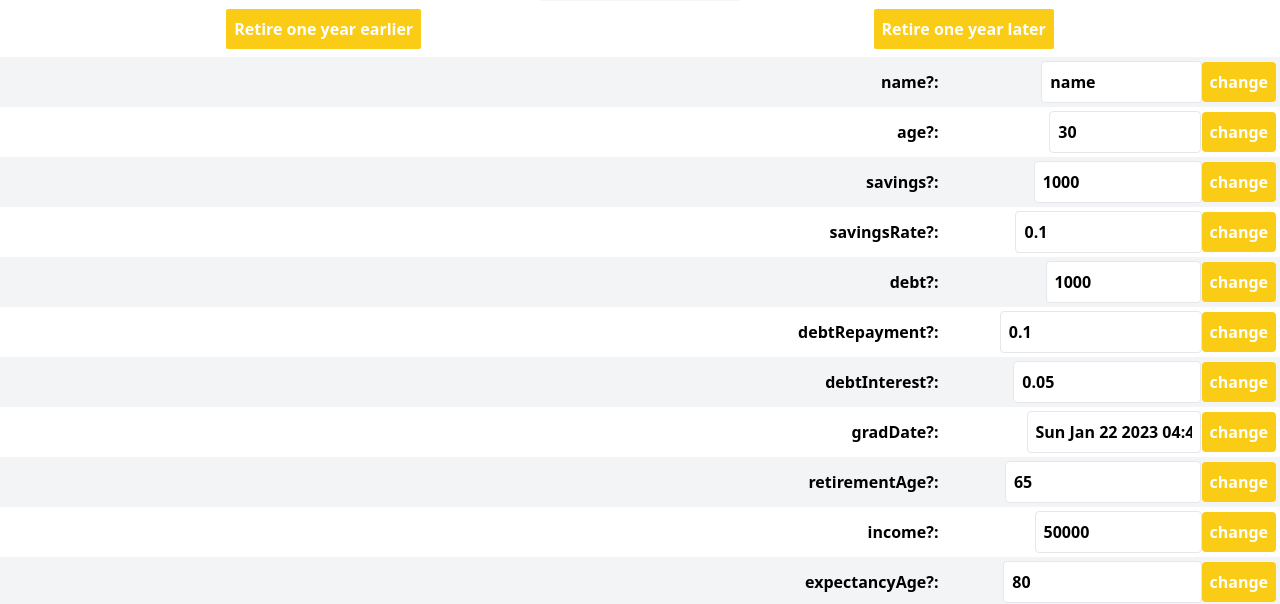
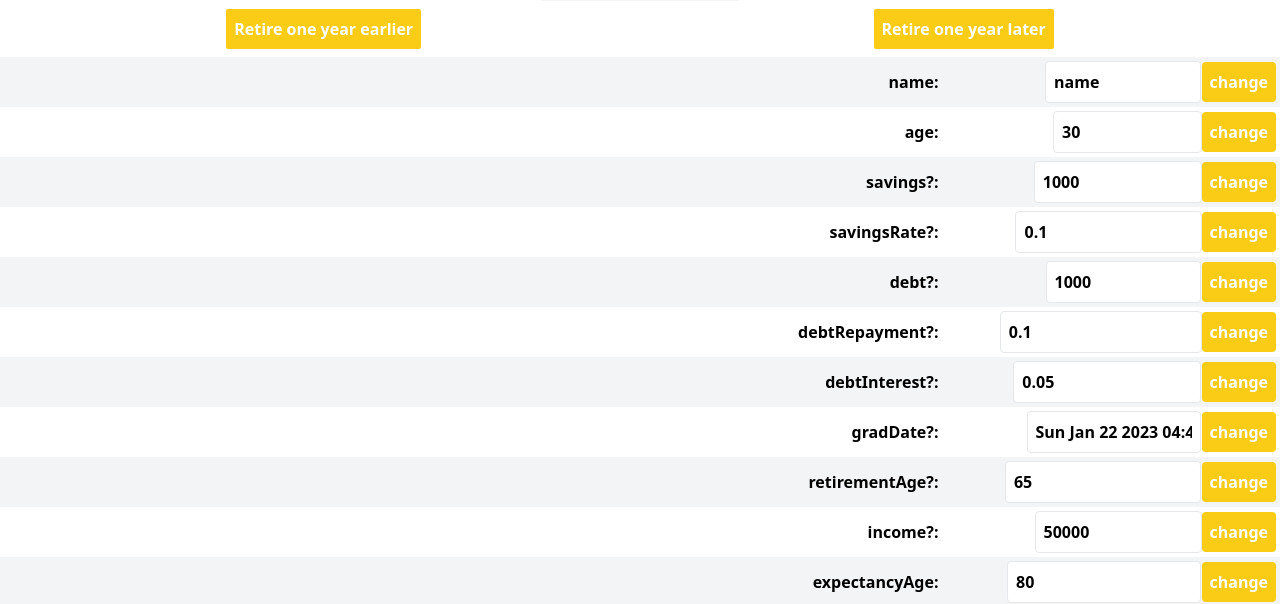
Before and after one commit to malekoa/conuhacks_sunlife, a React (Vite) app: page /results in a window 1280 px wide. Shown: the part 271-875 px from the top of the page. Built offline with nearby package versions, Linux system fonts and the light colour scheme.

Commit message:
added question mark button on click modal

```diff
--- a/src/Routes/Results.jsx
+++ b/src/Routes/Results.jsx
@@ -1,6 +1,7 @@
 import { useState, useEffect } from 'react';
 import { reCalculate } from '../functions';
 import Modal from '../components/Modal';
+import { blurbs } from '../blurbs';
 
 const Results = ({ data }) => {
 
@@ -97,7 +98,9 @@ const Results = ({ data }) => {
                     return (
                         <div key={key} className='flex items-center justify-end p-1 w-full font-bold odd:bg-gray-100'>
                             <div className='flex items-center'>
-                                <span className='flex w-1/2 h-full items-center text-left'>{key}<button>?</button>:</span>
+                                <span className='flex w-1/2 h-full items-center text-left'>{key}
+                                    {(key in blurbs) ? <button onClick={() => { handleModal(key, blurbs[key]) }}>?</button> : ''}
+                                :</span>
                                 <input type="text" value={entry[0]} onChange={text => { handleTextChange(text, key) }} className='flex border p-2 rounded w-1/2'></input>
                             </div>
 
--- a/src/blurbs.js
+++ b/src/blurbs.js
@@ -1,4 +1,4 @@
-const blurbs = {
+export const blurbs = {
     savings: "Savings are assumed to be put into broad index funds accruing an average of 7% annual interest. Although equity has no guaranteed minimal return on investment, this is a sensible rate of return to expect.",
     savingsRate: 'This is how much of your salary as a percentage you put aside. In the long run, this makes a much bigger difference than the amount of money you start with. Try playing around with savings and savings rate to see the difference!',
     debt: "Although your current debt may seem like a lot, what matters most is how much you manage to put aside to pay it off in regular installments.",
@@ -9,5 +9,3 @@ const blurbs = {
     income: "This income was generated by the average salary for the occupation you chose. You can play around with this parameter if you think you have more detailed information on the type of salary you can expect to make in your chose career path.",
 
 };
-
-export default blurbs;
```
